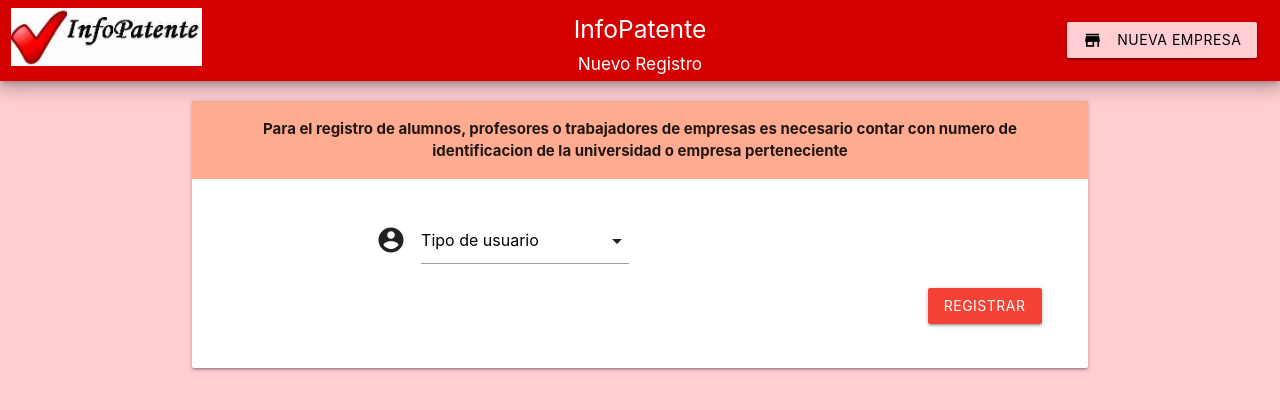
After one commit to FernandoGM15/Infopatente, a PHP site: page /nuevo_usuario.php in a window 1280 px wide. The commit adds this page. Shown: the top 410 px of the page. Run offline with PHP 8.4, Linux system fonts and the light colour scheme.

Commit message:
Iniciar sesion y Nuevo registro infopatante

```diff
--- a/index.html
+++ b/Home.html
@@ -16,7 +16,7 @@
     </div>
     <div class="col l4 m7 s6 offset-s3 offset-m2 offset-l2 center-align white-text">
       <h5>InfoPatente</h5>
-      <h6>Sistema de Registro de Patentes</h6>
+      <h6>Sistema de apoyo en el Registro de Patentes</h6>
     </div>
     <div class="col l4 hide-on-med-and-down right-align">
         <a id="Mision" class="waves-effect btn red lighten-4 black-text "><i class="material-icons left">book</i>Mision</a>
--- /dev/null
+++ b/js/Nuevo_usuario.js
@@ -0,0 +1,17 @@
+$(document).ready(function() {
+  $('#registro_folio').hide();
+  $('#registro_no_folio').hide();
+
+    $('#tipo_de_usuario').change(function(event) {
+      if($('#tipo_de_usuario').val()=="Alumno"||$('#tipo_de_usuario').val()=="Profesor"||$('#tipo_de_usuario').val()=="Empleado"){
+        $('#registro_folio').fadeIn(800);
+        $('#registro_no_folio').fadeOut(200);
+
+      }
+      else{
+        $('#registro_no_folio').fadeIn(800);
+        $('#registro_folio').fadeOut(400);
+
+      }
+    });
+});
--- a/js/componentes.js
+++ b/js/componentes.js
@@ -224,10 +224,4 @@ $(document).ready(function () {
 
     });//Ciere FORM SUBMIT
 
-
-
-    //MATERIALIZE
-    $('.tooltipped').tooltip();
-    $('select').formSelect();
-    M.updateTextFields();
 });
--- a/js/login.js
+++ /dev/null
@@ -1,3 +0,0 @@
-$(document).ready(function() {
-   M.updateTextFields();
- })
--- /dev/null
+++ b/js/materializejq.js
@@ -0,0 +1,6 @@
+$(document).ready(function() {
+   $('select').formSelect();
+   M.updateTextFields();
+   $('.tooltipped').tooltip();
+   $('select').formSelect();
+});
--- /dev/null
+++ b/nuevo_usuario.php
@@ -0,0 +1,111 @@
+<!DOCTYPE html>
+<html lang="en" dir="ltr">
+  <head>
+    <meta charset="utf-8">
+    <link rel="stylesheet" href="css/materialize.min.css">
+    <link href="https://fonts.googleapis.com/icon?family=Material+Icons" rel="stylesheet">
+    <link href="https://fonts.googleapis.com/css?family=Roboto&display=swap" rel="stylesheet">
+    <link rel="shortcut icon" href="img/check.ico" />
+    <title>Nuevo Registro</title>
+  </head>
+  <body class="red lighten-4">
+    <div class="container-fluid row red accent-4 valign-wrapper z-depth-3">
+      <div class="col l2  hide-on-small-only">
+        <img src="img/MARCAInfoPatente.jpg" class="responsive-img">
+      </div>
+      <div class="col s12 m4 l6 white-text center-align offset-l1">
+        <h5>InfoPatente</h5>
+        <h6>Nuevo Registro</h6>
+      </div>
+      <div class="col l3 right-align">
+        <div class="col s12 white-text">
+          <a href="nueva_empresa.php" class="btn red lighten-4 black-text"><i class="material-icons tiny left">store</i><span class="hide-on-med-and-down">Nueva Empresa</span></a>
+        </div>
+      </div>
+    </div>
+
+      <div class="container">
+        <div class="card row">
+          <div class="card-action deep-orange lighten-3 center-align">
+            <span><b>Para el registro de alumnos, profesores o trabajadores de empresas es necesario contar con numero de identificacion de la universidad o empresa perteneciente</b></span>
+          </div>
+          <div class="card-content row">
+            <div class="col l12">
+              <div class="input-field col l4 offset-l2">
+                <i class="material-icons prefix">account_circle</i>
+                <select id='tipo_de_usuario'>
+                  <option value="" disabled selected>Tipo de usuario</option>
+                  <option value="Alumno">Alumno</option>
+                  <option value="Profesor">Profesor</option>
+                  <option value="Empleado">Trabajador de empresa</option>
+                  <option value="Abogado">Abogado</option>
+                  <option value="Independiente">Inventor Independiente</option>
+                </select>
+              </div>
+            </div>
+            <div class="col l12" id='registro_folio'>
+              <div class="input-field col l4 offset-l2">
+                  <i class="material-icons prefix">domain</i>
+                  <select id='nombre_empresa'>
+                    <option value="" disabled selected>Nombre de la empresa</option>
+                    <option value="Alumno">Alumno</option>
+                    <option value="Profesor">Profesor</option>
+                    <option value="Empleado">Trabajador de empresa</option>
+                    <option value="Abogado">Abogado</option>
+                    <option value="Independiente">Inventor Independiente</option>
+                  </select>
+              </div>
+              <div class="input-field col l4">
+                <i class="material-icons prefix">fingerprint</i>
+                  <input type="text" id='numero_identificacion'>
+                  <label for="numero_identificacion">Numero de identificacion</label>
+              </div>
+            </div>
+            <div class="col l12" id='registro_no_folio'>
+              <div class="input-field col l8 offset-l2">
+                <input type="text" id='Nombre_usuario'>
+                <label for="Nombre_usuario">Nombre</label>
+              </div>
+              <div class="input-field col l8 offset-l2">
+                <input type="text" id='ApPaterno_usuario'>
+                <label for="ApPaterno_usuario">Apellido Paterno</label>
+              </div>
+              <div class="input-field col l8 offset-l2">
+                <input type="text" id='ApMaterno_usuario'>
+                <label for="ApMaterno_usuario">Apellido Materno</label>
+              </div>
+              <div class="input-field col l5 offset-l2">
+                <i class="material-icons prefix">email</i>
+                <input type="text" id='Correo_usuario'>
+                <label for="Correo_usuario">Correo Elecronico</label>
+              </div>
+              <div class="input-field col l4 offset-l2">
+                <i class="material-icons prefix">markunread_mailbox</i>
+                <input type="text" id='CP_usuario'>
+                <label for="CP_usuario">Codigo postal</label>
+              </div>
+              <div class="input-field col l5 offset-l2">
+                <i class="material-icons prefix">phone</i>
+                <input type="tel" id='Telefono_usuario'>
+                <label for="Telefono_usuario">Telefono</label>
+              </div>
+            </div>
+            <div class="col l12 center-align">
+              <i></i>
+            </div>
+            <div class="col l12 right-align">
+              <div class="col l4 right">
+                <button type="submit" class='btn red'>Registrar</button>
+              </div>
+            </div>
+          </div>
+        </div>
+      </div>
+
+  <script src="js/jquery.min.js" charset="utf-8"></script>
+  <script src="js/materialize.min.js" charset="utf-8"></script>
+  <script src="js/Nuevo_usuario.js" charset="utf-8"></script>
+  <script src="js/materializejq.js" charset="utf-8"></script>
+
+  </body>
+</html>
```
Also changed, not shown: index.php (added, +113 -0 lines), login.php (deleted, +0 -62 lines), nueva_app.php (+4 -3 lines).
